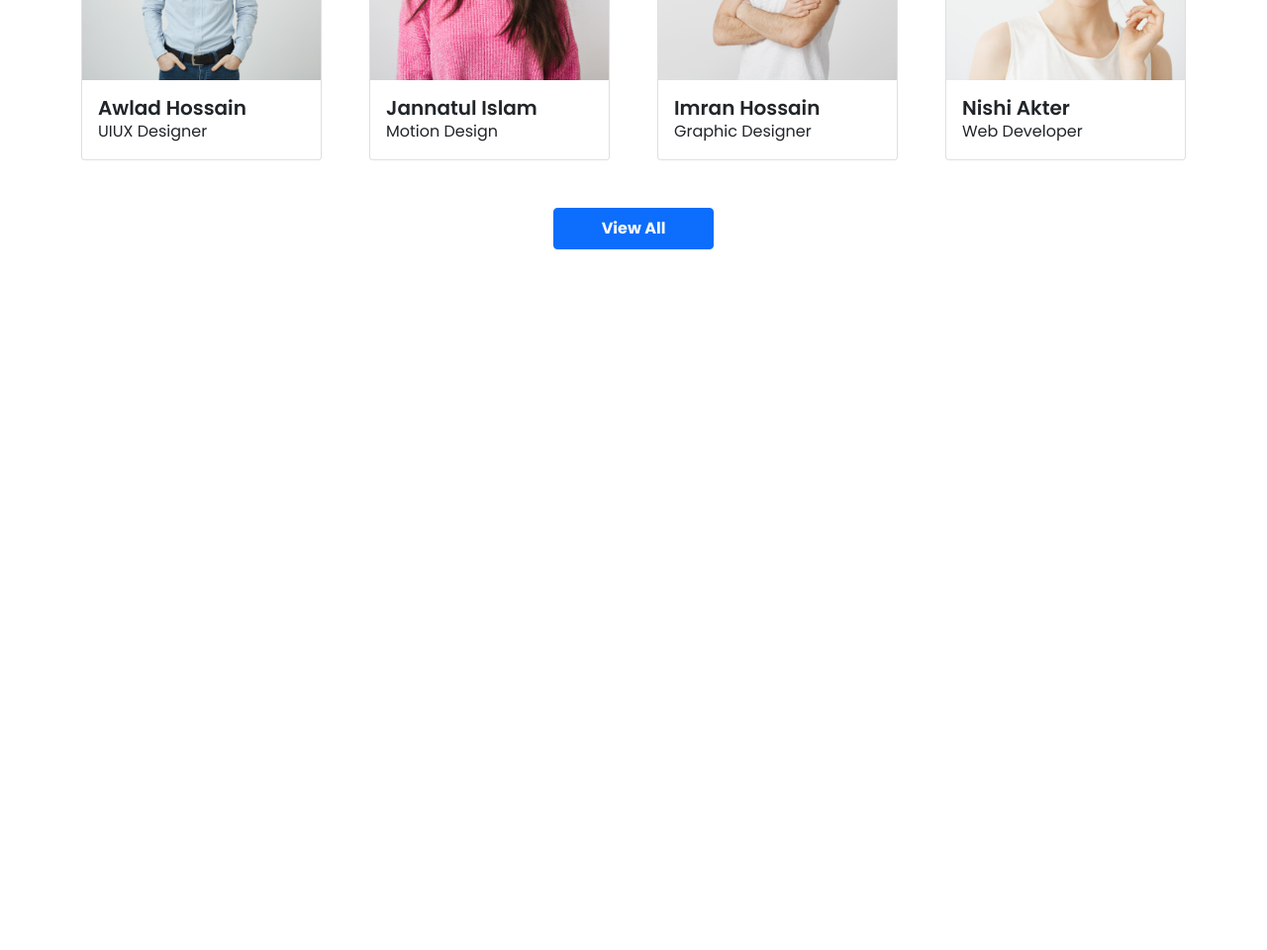
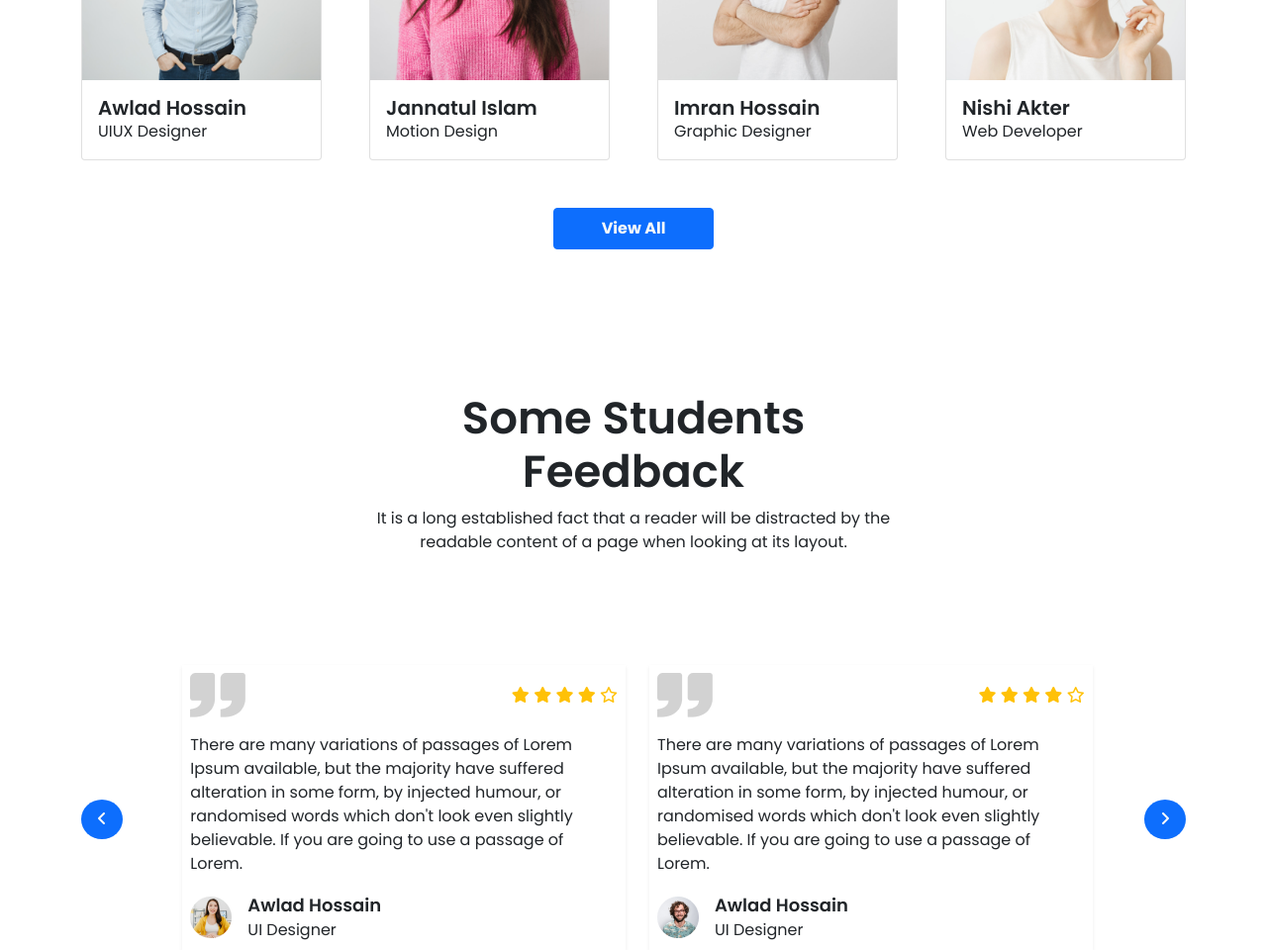
Before and after one commit to skmamunkhan072/Education-Tech-Wed, a plain HTML site: page index.html in a window 1280 px wide. Shown: the part 3584-4544 px from the top of the page at 99% size. Before the commit the page ends 3884 px from the top, so only its background shows below. Drawn offline with nearby package versions, Linux system fonts and the light colour scheme.

Commit message:
Students Feedback section add

```diff
--- a/index.html
+++ b/index.html
@@ -747,6 +747,111 @@
           <!-- Successfull time galary  Ends hear    -->
         </section>
         <!-- Our Successfull  section Ends  hear   -->
+
+        <!-- Students Feedback section starts hear  -->
+        <section class="students-feedback-section">
+          <!-- section taitle starts hear  -->
+          <div class="section-taitle-wreper py-5 m-sm-0 my-md-5">
+            <div class="section-taitle-contant m-auto">
+              <h1 class="text-center">Some Students Feedback</h1>
+              <p class="text-center small">
+                It is a long established fact that a reader will be distracted
+                by the readable content of a page when looking at its layout.
+              </p>
+            </div>
+          </div>
+          <!-- section taitle Ends   hear  -->
+
+          <!-- Students Feedback item wraper starats hear   -->
+          <div class="feedback-item-wraper position-relative">
+            <div class="row g-3">
+              <div class="col-1 displa-none">
+                <div
+                  class="previas-arow position-absolute top-50 start-0 py-2 px-3 bg-primary rounded-circle"
+                >
+                  <i class="fa-solid fa-angle-left text-light"></i>
+                </div>
+              </div>
+              <div class="col-12 col-lg-5 ps-3">
+                <div class="freedback-contant-wreper shadow-sm p-2">
+                  <div
+                    class="feedback-icon d-flex justify-content-between align-items-center pb-3"
+                  >
+                    <div class="coma">
+                      <img src="imges/comma.png" alt="coma png" />
+                    </div>
+                    <div class="">
+                      <i class="text-warning fa-solid fa-star"></i>
+                      <i class="text-warning fa-solid fa-star"></i>
+                      <i class="text-warning fa-solid fa-star"></i>
+                      <i class="text-warning fa-solid fa-star"></i>
+                      <i class="text-warning fa-regular fa-star"></i>
+                    </div>
+                  </div>
+                  <p class="small">
+                    There are many variations of passages of Lorem Ipsum
+                    available, but the majority have suffered alteration in some
+                    form, by injected humour, or randomised words which don't
+                    look even slightly believable. If you are going to use a
+                    passage of Lorem.
+                  </p>
+                  <div
+                    class="student-dtailce d-flex justify-content-start align-items-center"
+                  >
+                    <img src="imges/student/student-rounded-6.png" alt="" />
+                    <div class="student-name-wraper ms-3">
+                      <p class="mb-0">Awlad Hossain</p>
+                      <span class="small">UI Designer</span>
+                    </div>
+                  </div>
+                </div>
+              </div>
+              <div class="col-12 col-lg-5 ps-3">
+                <div class="freedback-contant-wreper shadow-sm p-2">
+                  <div
+                    class="feedback-icon d-flex justify-content-between align-items-center pb-3"
+                  >
+                    <div class="coma">
+                      <img src="imges/comma.png" alt="coma png" />
+                    </div>
+                    <div class="">
+                      <i class="text-warning fa-solid fa-star"></i>
+                      <i class="text-warning fa-solid fa-star"></i>
+                      <i class="text-warning fa-solid fa-star"></i>
+                      <i class="text-warning fa-solid fa-star"></i>
+                      <i class="text-warning fa-regular fa-star"></i>
+                    </div>
+                  </div>
+                  <p class="small">
+                    There are many variations of passages of Lorem Ipsum
+                    available, but the majority have suffered alteration in some
+                    form, by injected humour, or randomised words which don't
+                    look even slightly believable. If you are going to use a
+                    passage of Lorem.
+                  </p>
+                  <div
+                    class="student-dtailce d-flex justify-content-start align-items-center"
+                  >
+                    <img src="imges/student/student--rounded-5.png" alt="" />
+                    <div class="student-name-wraper ms-3">
+                      <p class="mb-0">Awlad Hossain</p>
+                      <span class="small">UI Designer</span>
+                    </div>
+                  </div>
+                </div>
+              </div>
+              <div class="col-1 d-md-none d-lg-block">
+                <div
+                  class="next-arow position-absolute top-50 end-0 py-2 px-3 bg-primary rounded-circle"
+                >
+                  <i class="fa-solid fa-angle-right text-light"></i>
+                </div>
+              </div>
+            </div>
+          </div>
+          <!-- Students Feedback item wraper Ends hear      -->
+        </section>
+        <!-- Students Feedback section Ends  hear   -->
       </div>
     </main>
     <!-- main body Ensa hear     -->
```
